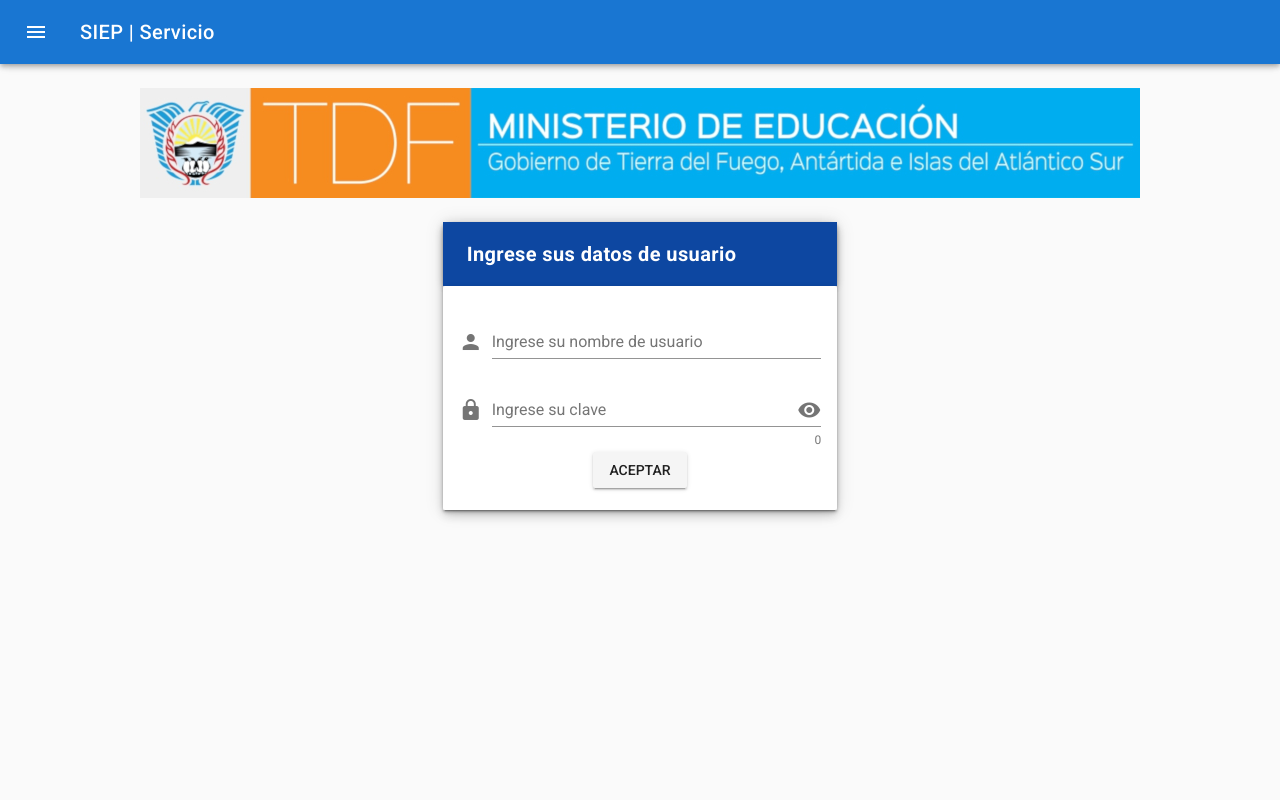
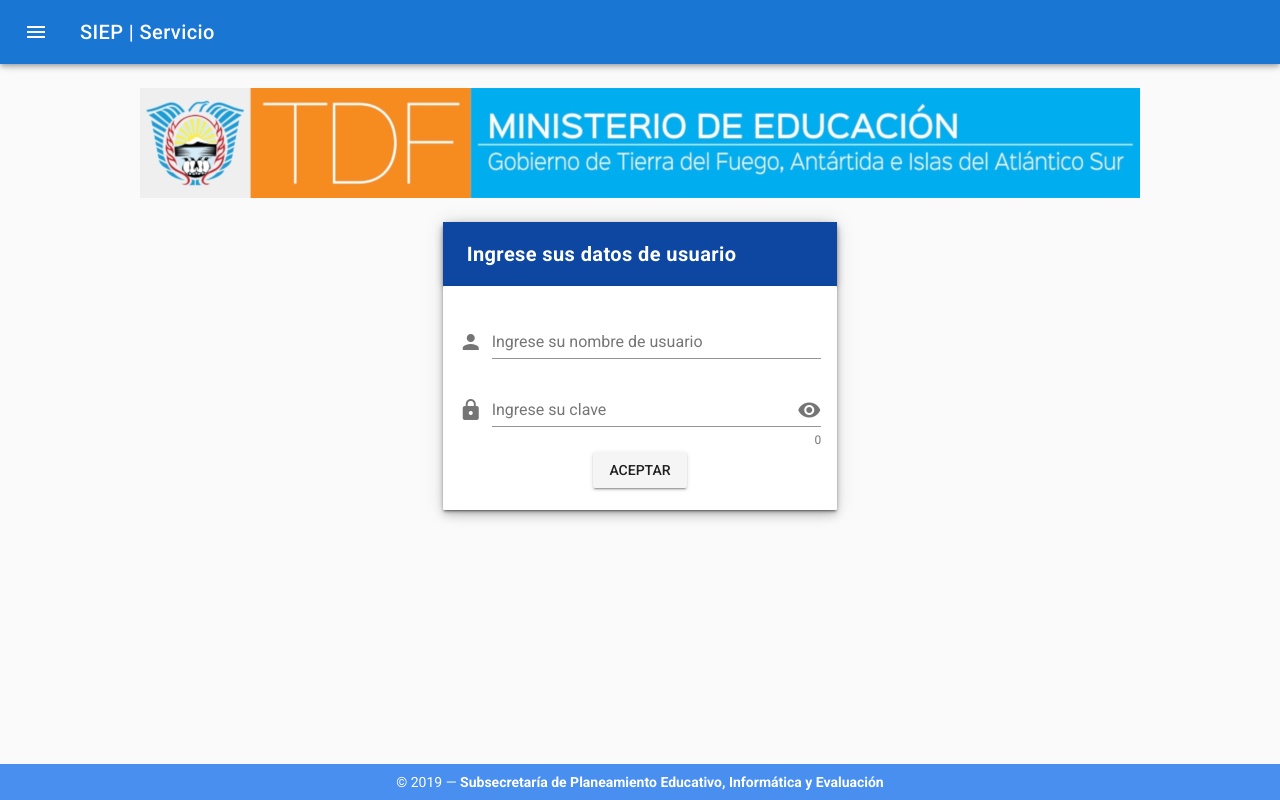
Before and after one commit to MaTiUs77/siep-admin, a Vue app in the folder webpack/: page /#/home in a window 1280 px wide. Built offline with nearby package versions, Linux system fonts and the light colour scheme.

Commit message:
Mapa de Instituciones
+ Footer en toda la aplicación
+ Al realizar una nueva busqueda, se cierra el modal de info de institución si estuviera abierto
+ Se modifica "Localidad" => "Ubicación"

```diff
--- a/webpack/src/App.vue
+++ b/webpack/src/App.vue
@@ -34,6 +34,18 @@
       <router-view/>
     </v-content>
     <!-- FIN CONTENIDO DE NAVEGACION !-->
+    <v-footer
+      height="auto"
+      color="primary lighten-1"
+    >
+      <v-flex
+        text-xs-center
+        white--text
+        xs12
+      >
+        &copy; 2019 — <strong>Subsecretaría de Planeamiento Educativo, Informática y Evaluación</strong>
+      </v-flex>
+    </v-footer>
 
   </v-app>
 </template>
--- a/webpack/src/components/GoogleMap.vue
+++ b/webpack/src/components/GoogleMap.vue
@@ -60,9 +60,8 @@
         this.geolocateCenter();
       },
       markers_array:function(){
-
         this.addStaticMarker();
-
+        this.infoWinOpen = false;
       },
       markers(markers){
         if (markers.length > 2) {
--- a/webpack/src/pages/instituciones.vue
+++ b/webpack/src/pages/instituciones.vue
@@ -22,7 +22,7 @@
                     v-model="filtro.ciudad"
                     :items="combo_ciudades_api"
                     :loading="combo_ciudades_searching"
-                    label="Seleccione Localidad"
+                    label="Seleccione Ubicación"
             ></v-combobox>
 
             <v-combobox
```
